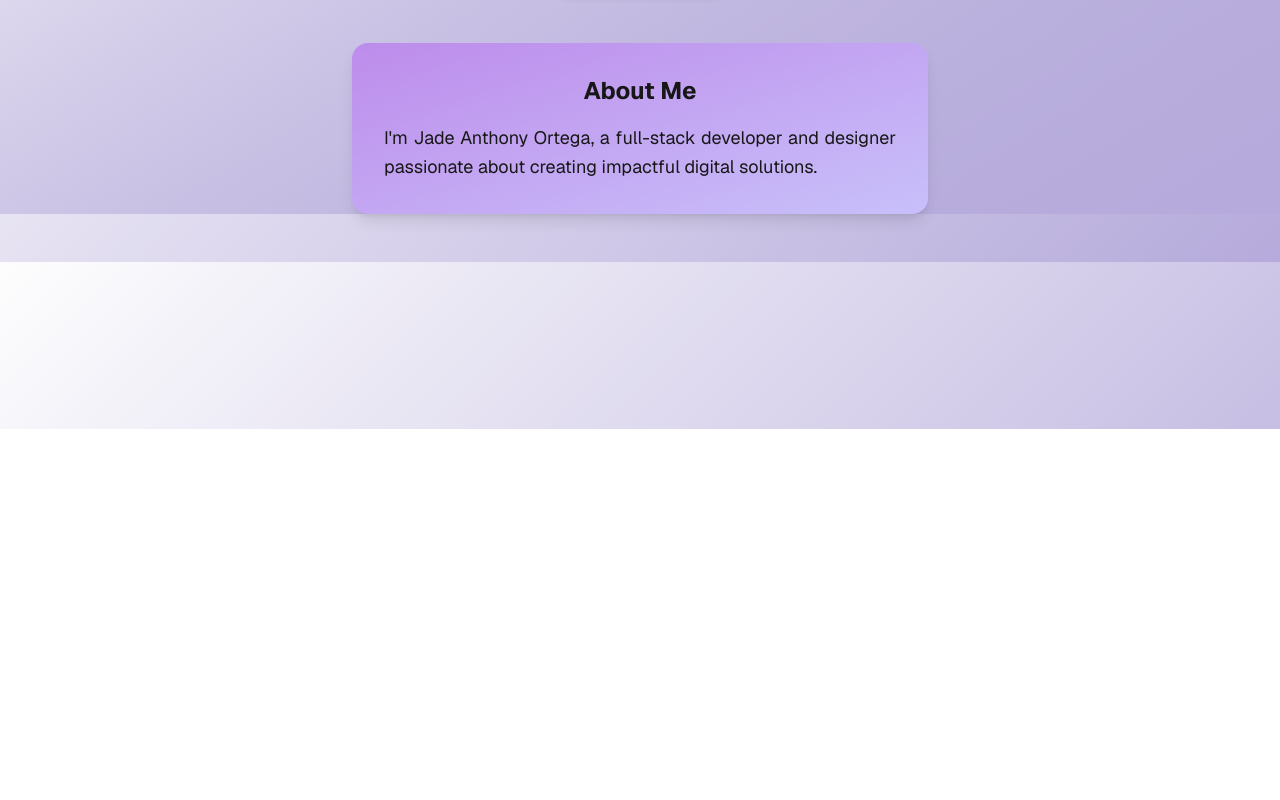
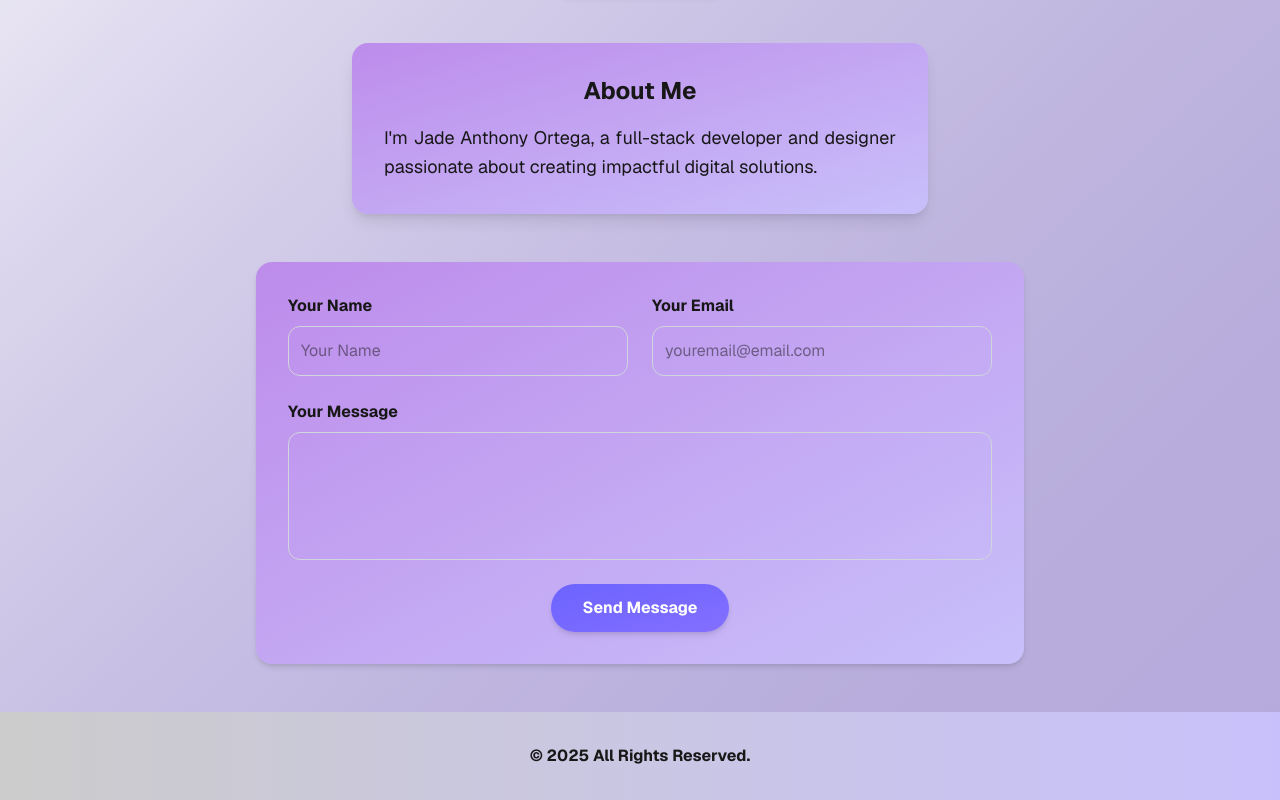
Before and after one commit to jaro-00/jaro-portfolio, a Next.js app: page / in a window 1280 px wide. Shown: the part 371-1171 px from the top of the page. Before the commit the page ends 800 px from the top, so only its background shows below. Built offline with nearby package versions, Linux system fonts and the light colour scheme; no server answers; the database is empty.

Commit message:
Page Change

```diff
--- a/src/app/page.tsx
+++ b/src/app/page.tsx
@@ -93,6 +93,54 @@ export default function Home() {
         I'm Jade Anthony Ortega, a full-stack developer and designer passionate about creating impactful digital solutions.
       </p>
     </section>
+    {/* Contact */}
+<section
+  id="contact"
+  className="max-w-3xl mx-auto my-12 p-8 rounded-2xl bg-gradient-to-br from-[#bd8ceb] to-[#c8c0fa] shadow-md flex flex-col gap-6"
+>
+  <div className="grid grid-cols-1 md:grid-cols-2 gap-6">
+    <div className="flex flex-col">
+      <label className="font-bold mb-2">Your Name</label>
+      <input
+        type="text"
+        placeholder="Your Name"
+        className="p-3 rounded-xl border border-gray-300 text-base"
+      />
+    </div>
+
+    <div className="flex flex-col">
+      <label className="font-bold mb-2">Your Email</label>
+      <input
+        type="text"
+        placeholder="youremail@email.com"
+        className="p-3 rounded-xl border border-gray-300 text-base"
+      />
+    </div>
+  </div>
+
+  <div className="flex flex-col">
+    <label className="font-bold mb-2">Your Message</label>
+    <textarea
+      className="p-3 rounded-xl border border-gray-300 h-32 resize-none"
+    />
+  </div>
+
+  <div className="flex justify-center">
+    <button
+      className="px-8 py-3 font-bold text-white rounded-full
+                 bg-gradient-to-br from-[#6c63ff] to-[#836fff]
+                 shadow-md transition hover:-translate-y-1
+                 hover:from-[#5a52e0] hover:to-[#6c63ff] hover:text-black"
+    >
+      Send Message
+    </button>
+  </div>
+</section>
+
+{/* Footer */}
+<footer className="flex justify-center p-8 font-bold bg-gradient-to-r from-[#ccc] to-[#c8c0fa]">
+  <p>© <span>{new Date().getFullYear()}</span> All Rights Reserved.</p>
+</footer>
 
   </div>
 );
```
